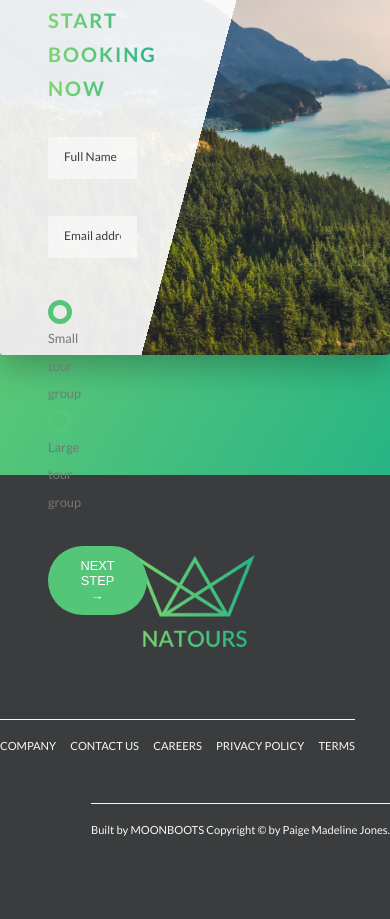
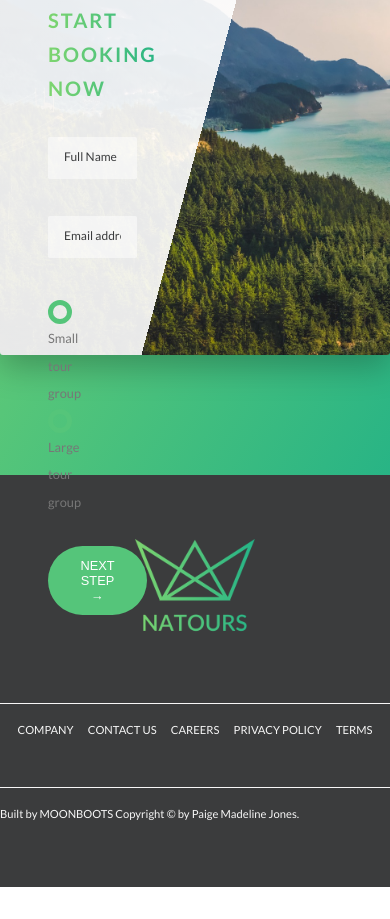
Before and after one commit to petitlapin86/adventours, a website: page index.html in a window 390 px wide. Shown: the part 6512-7431 px from the top of the page. After the commit the page ends 7399 px from the top, so only its background shows below. Drawn offline with Linux system fonts and the light colour scheme.

Commit message:
create media queries for header, footer and nav

```diff
--- a/sass/layout/_footer.scss
+++ b/sass/layout/_footer.scss
@@ -5,6 +5,10 @@
   padding: 10rem 0;
   font-size: 1.4rem;
   color: $color-gray-light;
+
+  @include respond(tab-portrait) { //making smaller on smaller screen sizes
+    padding: 8rem 0;
+  }
 
     &__logo-box {
       text-align: center;
@@ -20,6 +24,11 @@
       border-top: 1px solid $color-gray-light;
       padding-top: 2rem;
       display: inline-block;
+
+      @include respond(tab-portrait) { //making smaller on smaller screen sizes
+        width: 100%;
+        text-align: center;
+      }
     }
 
     &__list {
@@ -56,5 +65,10 @@
     padding-top: 2rem;
     widht: 95%;
     float: right;
+
+    @include respond(tab-portrait) { //making smaller on smaller screen sizes
+      width: 100%;
+      float: none;
+    }
   }
 }
--- a/sass/layout/_navigation.scss
+++ b/sass/layout/_navigation.scss
@@ -16,6 +16,16 @@
         box-shadow: 0 1rem 3rem rgba($color-black, 0.3); //add shadow to circle
         text-align: center; //centering hamburger icon
         cursor: pointer;
+
+
+        @include respond(tab-portrait) { //change positioning of nav button on smaller screens
+          top: 4rem;
+          right: 4rem;
+        }
+        @include respond(phone) { //change positioning of nav button on smaller screens
+          top: 3rem;
+          right: 3rem;
+        }
     }
 
     &__background { //this is the circle green background of nav
@@ -29,7 +39,14 @@
         z-index: 1000; //position always on top of other content
         transition: transform .8s cubic-bezier(0.86, 0, 0.07, 1); //go to cubic-bezier website for all sorts of transitions to use
 
-        //transform: scale(80);
+        @include respond(tab-portrait) { //change positioning of nav button on smaller screens
+          top: 4.5rem;
+          right: 4.5rem;
+        }
+        @include respond(phone) { //change positioning of nav button on smaller screens
+          top: 3.5rem;
+          right: 3.5rem;
+        }
     }
 
     &__nav { //this is the full screen opened nav
```
Also changed, not shown: css/style.css.
